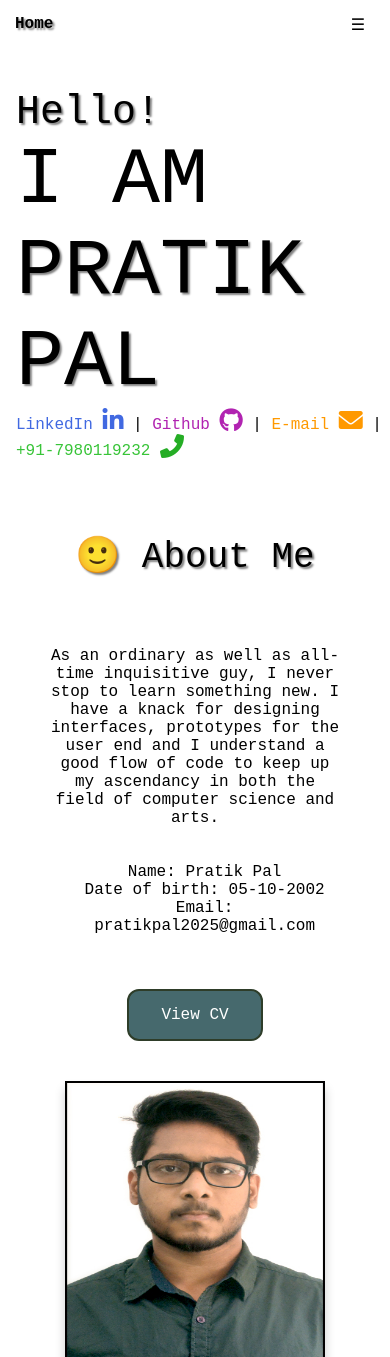
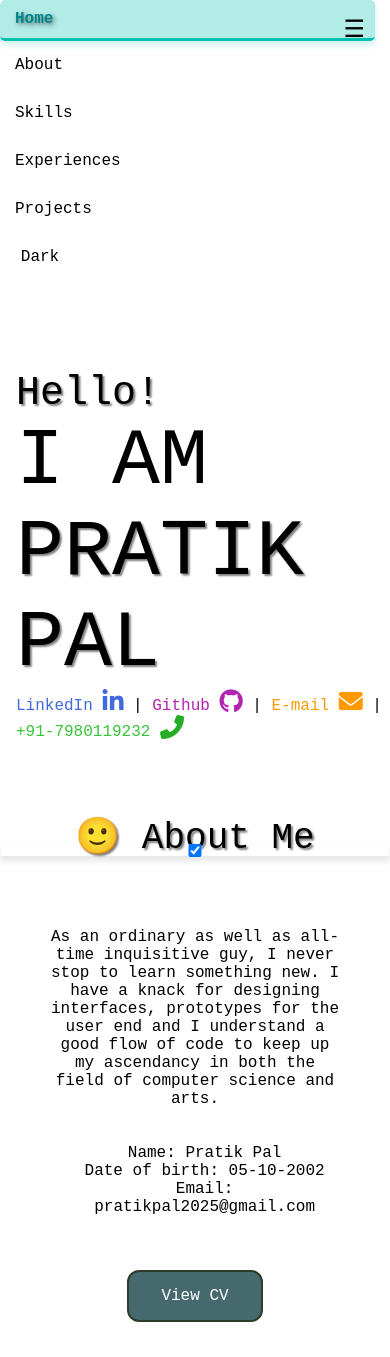
Before and after one commit to Pratikkkkkp/My-Portfolio, a plain HTML site: page index.html in a window 390 px wide. Shown: the top 1357 px of the page. Drawn offline with Linux system fonts and the light colour scheme.

Commit message:
hover updates

```diff
--- a/index.html
+++ b/index.html
@@ -30,12 +30,14 @@
       type="checkbox"
       checked
     />
-    <nav class="navbar">
-      <!--<a class="navbar-brand active nb" href="index.html">
+    <nav class= "navbar">
+      <div class="navbar-left"></div>
+      <!-- Removed the 'Welcome to my Portfolio' link -->
+      <!-- <a class="navbar-brand active nb" href="index.html">
         Welcome to my Portfolio
-      </a>-->
+      </a> -->
 
-      <div class="navbar-left"></div>
+
 
       <div class="navbar-right">
         <a class="nav-link nb" href="index.html">Home</a>
@@ -47,10 +49,11 @@
       </div>
 
       <label class="navbar-toggler" for="navbar-indicator"
-        ><!--collapsible menu button label-->
-        ☰
-      </label>
-    </nav>
+      ><!--mobile menu-->
+      ☰
+    </label>
+  </nav>
+
     <br /><br /><br /><br /><br />
 
     <div class="padd">
--- a/j/index.js
+++ b/j/index.js
@@ -1,16 +1,46 @@
- $(document).ready(function(){
-    var acc = document.getElementsByClassName("accordion");
-  var i;
+document.addEventListener("DOMContentLoaded", function () {
+  const links = document.querySelectorAll(".navbar .nav-link");
+  const navbarToggler = document.getElementById("navbar-toggler");
+  const navbarCollapse = document.querySelector(".navbar-collapse"); // Corrected to target the collapsible menu
 
-  for (i = 0; i < acc.length; i++) {
-    acc[i].addEventListener("click", function() {
-      this.classList.toggle("activee");
-      var panel = this.nextElementSibling;
-      if (panel.style.maxHeight) {
-        panel.style.maxHeight = null;
+  // Function to update active link
+  const updateActiveLink = () => {
+    links.forEach((link) => {
+      if (link.href === window.location.href) {
+        link.classList.add("active");
       } else {
-        panel.style.maxHeight = panel.scrollHeight + "px";
+        link.classList.remove("active");
       }
     });
+  };
+
+  // Initial check to set active link
+  updateActiveLink();
+
+  // Update active link on click
+  links.forEach((link) => {
+    link.addEventListener("click", function () {
+      setTimeout(updateActiveLink, 10); // Timeout to handle hash navigation
+    });
+  });
+
+  // Update active link on hash change (for in-page navigation)
+  window.addEventListener("hashchange", updateActiveLink);
+
+  // Hamburger toggle functionality
+  if (navbarToggler) {
+    navbarToggler.addEventListener("click", function () {
+      // Toggle the 'open' class to show/hide the navbar menu
+      navbarCollapse.classList.toggle("open");
+    });
   }
+
+  // Close the navbar when a nav link is clicked (for mobile view)
+  links.forEach((link) => {
+    link.addEventListener("click", () => {
+      if (navbarCollapse.classList.contains("open")) {
+        navbarCollapse.classList.remove("open");
+      }
     });
+  });
+});
--- a/s/style.css
+++ b/s/style.css
@@ -1,31 +1,22 @@
-
+/* Global Reset and Base Styles */
 * {
   margin: 0;
   padding: 0;
   box-sizing: border-box;
-    font-family: "Courier New",monospace;
+  font-family: "Courier New", monospace;
 }
 
- /* * * * * * * * * * * * * * * * * * * * * * * * * * *
-  * Styling navigation bar for large screen devices
-  */
- .nb{
-    color: black;
- }
+/* Navbar Base Styling */
 .navbar {
   position: relative;
   background: rgba(255, 255, 255, 0.959);
-    position: fixed;
   top: 0;
   width: 100%;
-    z-index: 1;/*to avoid overlapp of elements*/
+  z-index: 1;
 }
 
- .navbar-left {
-    display: inline-block;
-    margin-left: 15px;
- }
-
+/* Left and Right Navbar Sections */
+.navbar-left,
 .navbar-right {
   display: inline-block;
   margin-right: 15px;
@@ -34,46 +25,66 @@
   right: 0;
 }
 
- .navbar-brand,
+/* Navbar Link Styling */
 .navbar .nav-link {
   text-decoration: none;
   display: inline-block;
   padding: 15px;
+  color: black;
+  transition: all 0.3s ease;
 }
 
- .navbar a.active {
-   text-shadow: 2px 2px 2px gray;
+/* Active Link State */
+.navbar .nav-link.active {
+  text-shadow: 2px 2px 4px rgba(0, 0, 0, 0.5); /* Subtle text shadow */
   font-weight: bold;
+  color: #00bfae; /* Teal color for active link */
+  border-bottom: 3px solid #00bfae; /* Bold bottom border */
 }
 
- .navbar-brand {
-    padding-left: 30px;
-    padding-right: 30px;
-
+/* Hover and Active Link Hover States */
+.navbar .nav-link:hover,
+.navbar .nav-link.active:hover {
+  background-color: rgba(0, 191, 174, 0.3); /* Light teal background on hover */
+  color: #00848d; /* Teal text color on hover */
+  border-radius: 5px; /* Rounded corners on hover */
+  padding: 10px 15px;
+  box-shadow: 0 4px 6px rgba(0, 191, 174, 0.2); /* Subtle box-shadow on hover */
 }
 
- .navbar-brand:hover {
-   text-shadow: 2px 2px 2px gray;
-   font-weight: bold;
+/* Navbar Toggler (Hamburger Menu) for Mobile */
+.navbar-toggler {
+  display: none;
+  background: none;
+  border: none;
+  font-size: 1.5rem;
+  cursor: pointer;
+  color: black;
+  transition: color 0.3s ease;
 }
 
- .navbar .nav-link:hover {
-   text-shadow: 2px 2px 2px gray;
-   font-weight: bold;
+/* Navbar Collapse (Mobile) */
+.navbar-collapse {
+  display: none;
+  flex-direction: column;
+  align-items: center;
+  background: var(--bg-color-light, white);
+  width: 100%;
+  position: absolute;
+  top: 100%;
+  left: 0;
+  box-shadow: 0 4px 6px rgba(0, 0, 0, 0.1);
+  transition: max-height 0.3s ease, overflow 0.3s ease;
 }
 
- .navbar-collapse,
- .navbar-toggler {
-    display: none;
+.navbar-collapse.open {
+  display: flex;
 }
 
- /* * * * * * * * * * * * * * * * * * * * * * * * * * *
-  * For mobile devices
-  */
-
+/* Media Queries for Mobile Devices */
 @media (max-width: 874px) {
-    .navbar-right,
-    .navbar-left {
+  .navbar-left,
+  .navbar-right {
     display: block;
   }
 
@@ -83,16 +94,11 @@
 
   .navbar .nav-link {
     display: block;
+    padding: 15px;
   }
 
-    .navbar a.active {
-        text-shadow: 2px 2px 2px gray;
-        font-weight: bold;
-      }
-
-    .navbar-collapse:checked + .navbar {
-       max-height: 50px;
-       overflow: hidden;
+  .navbar-collapse {
+    display: flex;
   }
 
   .navbar-toggler {
@@ -104,12 +110,51 @@
     right: 0;
     cursor: pointer;
   }
- } /* @media */
+}
 
-
+/* Dark Mode Styles */
 .dark,
 .dark * {
   background-color: #222831;
   color: white;
   border-color: white;
 }
+
+.dark .navbar {
+  background: rgba(34, 40, 49, 0.95); /* Dark navbar background */
+}
+
+.dark .navbar .nav-link {
+  color: white; /* Light text in dark mode */
+}
+
+.dark .navbar .nav-link.active {
+  color: #00bfae; /* Active link color in dark mode */
+  border-bottom: 3px solid #00bfae; /* Active link underline */
+}
+
+.dark .navbar .nav-link:hover {
+  background-color: rgba(
+    0,
+    191,
+    174,
+    0.2
+  ); /* Lighter hover background in dark mode */
+}
+
+.dark .navbar-toggler {
+  color: white; /* Hamburger icon color in dark mode */
+}
+
+/* Accessibility Enhancements */
+.nav-link:focus,
+.navbar-toggler:focus {
+  outline: 2px solid var(--primary-color, #00bfae); /* Outline for better focus visibility */
+}
+
+/* Custom properties for theme colors (Light & Dark modes) */
+:root {
+  --primary-color: #00bfae; /* Teal accent color */
+  --text-color-light: black;
+  --bg-color-light: white;
+}
```
Lines whose indentation alone changed are shown as unchanged.
